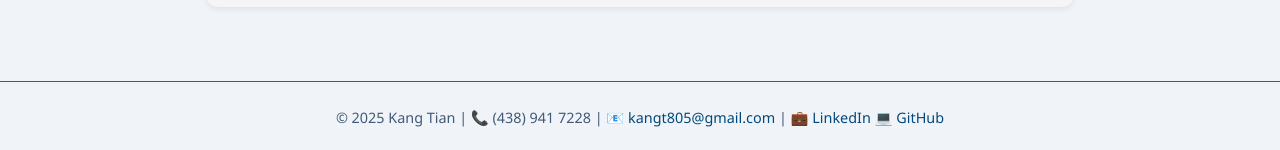
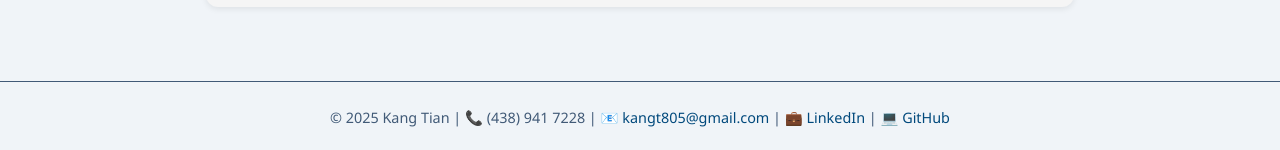
Before and after one commit to kang-tian/kang-tian.github.io, a Jekyll site: the page built from index.md, in a window 1280 px wide. Shown: the part 1228-1378 px from the top of the page. Built offline with Jekyll 4.4.1, drawn with Linux system fonts in a browser that asks for light colours.

```diff
--- a/_layouts/default.html
+++ b/_layouts/default.html
@@ -26,7 +26,7 @@
   <p>&copy; {{ site.time | date: '%Y' }} {{ site.title }} |
      📞 (438) 941 7228 |
      📧 <a href="mailto:kangt805@gmail.com">kangt805@gmail.com</a> |
-     💼 <a href="https://www.linkedin.com/in/kangtianecon" target="_blank">LinkedIn</a>
+     💼 <a href="https://www.linkedin.com/in/kangtianecon" target="_blank">LinkedIn</a> |
      💻 <a href="https://github.com/kang-tian" target="_blank">GitHub</a>
   </p>
 </footer>
```
